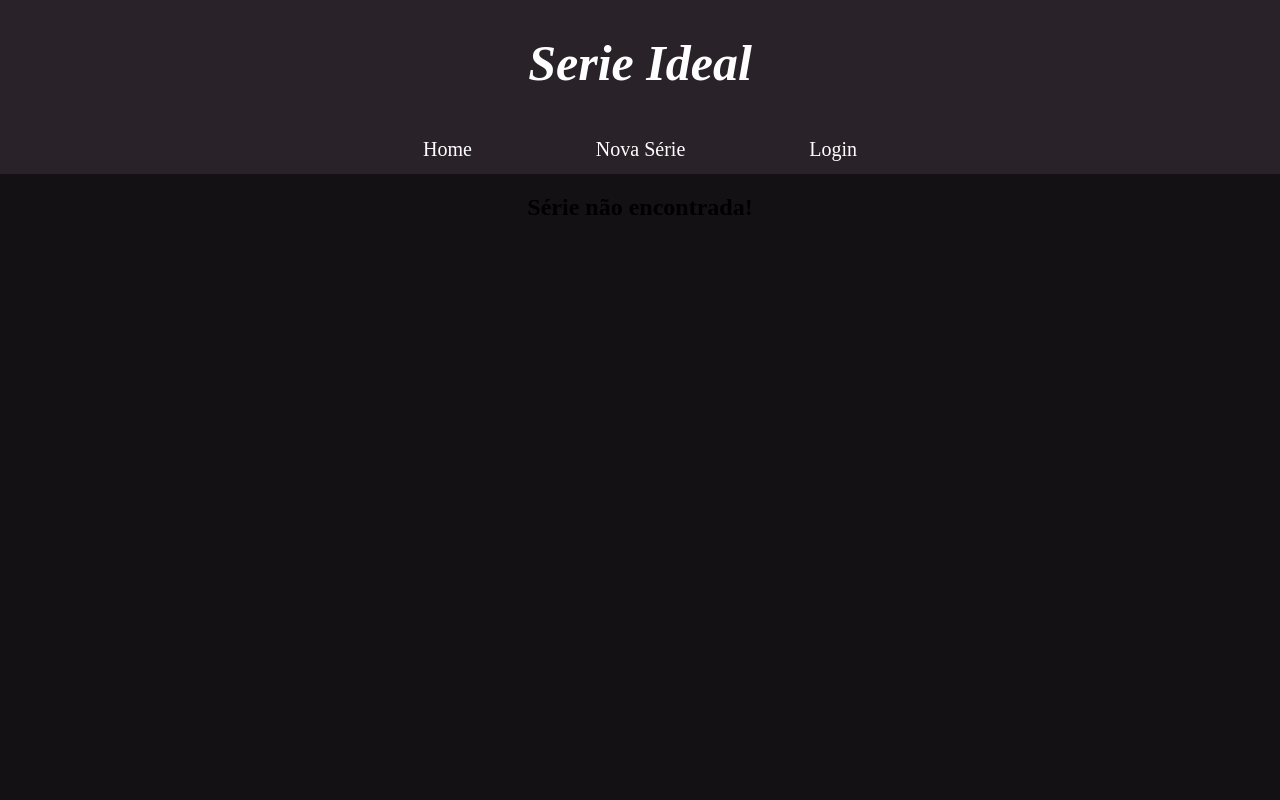
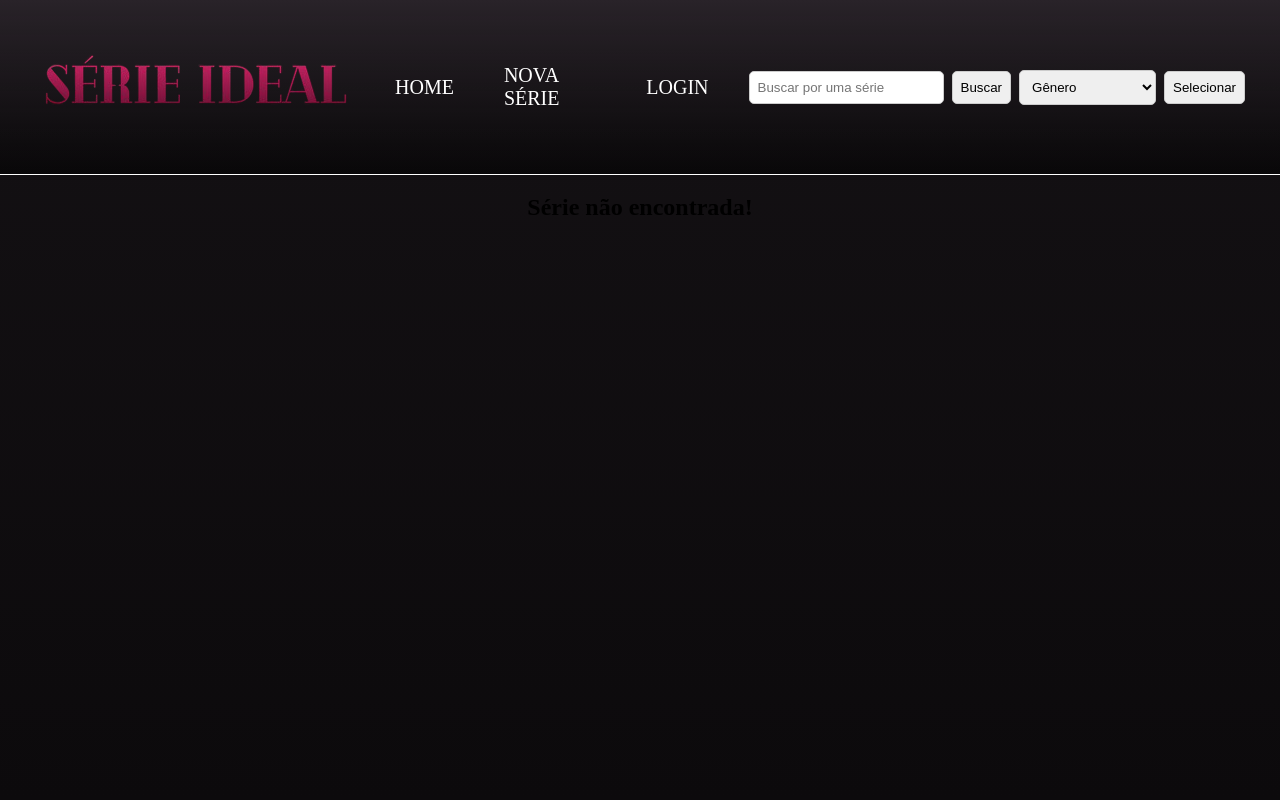
Before and after one commit to luanaSejanoski/SerieIdeal, a PHP site: page /views/detalhes.php in a window 1280 px wide. Run offline with PHP 8.4, Linux system fonts and the light colour scheme; data comes from the database, SQL or seed files in the repository; both versions use the stored data as it was after the commit.

Commit message:
corrige estrutura db e implementa conexao

```diff
--- a/config/database.php
+++ b/config/database.php
@@ -16,14 +16,7 @@ try{
     echo "Erro ao conectar o banco de dados!";
 }
 
-$sql = "SELECT * FROM series";
-$stmt = $pdo -> query($sql);
-
-$series = $stmt->fetchAll(PDO::FETCH_ASSOC);
-
-print_r($series);
-
-foreach($series as $serie){
- echo $serie["titulo"] . "<br>";
-}
-?>
+$sql = "SELECT s.*, c.nome AS genero FROM series s LEFT JOIN categorias c ON s.categoria_id = c.id";
+$stmt = $pdo->query($sql);
+$catalogo = $stmt->fetchAll(PDO::FETCH_ASSOC);
+ ?>
--- a/includes/funcoes.php
+++ b/includes/funcoes.php
@@ -64,16 +64,11 @@ function buscarPorGenero(array $series, string $busca)
 function buscarPorNome(array $series, string $busca)
 {
     $resultado = [];
-    $encontrado = false;
 
     foreach ($series as $serie) {
         if (mb_strtolower($busca) == mb_strtolower($serie["titulo"])) {
             array_push($resultado, $serie);
-            $encontrado = true;
         }
-    }
-    if (!$encontrado) {
-        echo "<p>Série não encontrada!</p>";
     }
     return $resultado;
 }
--- a/style/style.css
+++ b/style/style.css
@@ -1,20 +1,23 @@
+html{
+    height: 100%;
+}
 body{
-    background-color: rgb(20, 17, 20);
+    background: linear-gradient(to top, rgb(12, 10, 12), rgba(20, 17, 20, 1));
     margin: 0;
+    min-height: 100vh;
+    background-attachment: fixed;
 }
-header{
-    display: flex;
-    flex-direction: column;
-    align-items: center;
-    background-color: rgb(41, 35, 41);
+header {
+    background: linear-gradient(to top, rgba(0, 0, 0, 0.5), rgba(41, 35, 41, 1));
     margin: 0;
     width: 100%;
+    outline: solid white 1px;
 }
-header h1{
+/* header h1{
     color: rgb(255, 255, 255);
     font-size: 50px;
     font-style: italic;
-}
+} */
 a{
     text-decoration: none;
 }
@@ -22,22 +25,24 @@ p{
     color: white;
     font-size: 20px;
 }
-nav{
+nav {
+    display: flex;
+    align-items: center;
     text-decoration: none;
     color: white;
-    padding: 1%;
 }
-nav a{
+nav a {
     color: white;
-    margin-inline: 50px;
+    margin-inline: 15px;
     border-radius: 60px;
     padding: 10px;
     transition: 0.2s;
     font-size: 20px;
+    text-transform: uppercase;
 }
 nav a:hover{
-    color: rgb(20, 17, 20);
-    background-color: white;
+    color: white;
+    background-color: rgb(54, 46, 54);
     border-radius: 60px;
     padding: 10px;
     transition: 0.2s;
@@ -45,8 +50,30 @@ nav a:hover{
 main{
     text-align: center;
 }
+.menu img{
+    width: 350px;
+    border-radius: 60px;
+    transition: 0.2s;
+}
+.menu {
+    display: flex;
+    justify-content: space-between;
+    align-items: center;
+    padding: 10px 20px;
+    box-sizing: border-box;
+}
 .buscar{
     padding: 15px;
+}
+.buscar form {
+    display: flex;
+    gap: 8px;
+    align-items: center;
+}
+.buscar input, .buscar select, .buscar button {
+    padding: 8px;
+    border-radius: 5px;
+    border: 1px solid #ccc;
 }
 .todasAsSeries {
     color: white;
--- a/views/detalhes.php
+++ b/views/detalhes.php
@@ -2,13 +2,14 @@
 
 session_start();
 
-require_once "../includes/dados.php";
+require_once '../config/database.php';
+// require_once "../includes/dados.php";
 require_once "../includes/funcoes.php";
 
-$series = $series ?? [];
+// $series = $series ?? [];
 
-$seriesSessao = $_SESSION["series"] ?? [];
-$catalogo = array_merge($series, $seriesSessao);
+// $seriesSessao = $_SESSION["series"] ?? [];
+// $catalogo = array_merge($series, $seriesSessao);
 $tituloRecebido = $_GET["titulo"] ?? "";
 
 $serieEncontrada = null;
@@ -28,16 +29,7 @@ foreach($catalogo as $serie){
     <title>Detalhes</title>
 </head>
 <body>
-<header>
-    <a href="../views/home.php">
-    <h1>Serie Ideal</h1>
-    </a>
-    <nav>
-        <a href="../views/home.php">Home</a>
-        <a href="../views/cadastro.php">Nova Série</a>
-        <a href="../views/login.php">Login</a>
-    </nav>
-</header>
+  <?php require_once '../views/navbar.php'; ?>
 <main>
 <?php
     if($serieEncontrada != null){
--- a/views/navbar.php
+++ b/views/navbar.php
@@ -0,0 +1,31 @@
+<header>
+  <div class="menu">
+    <a href="../views/home.php">
+      <img src="../img/serieideal.png">
+    </a>
+
+    <nav>
+        <a href="../views/home.php">Home</a>
+        <a href="../views/cadastro.php">Nova Série</a>
+        <a href="../views/login.php">Login</a>
+    </nav>
+
+    <div class="buscar">
+      <form action="../views/home.php" method="get">
+        <input type="text" name="nome" id="inome" placeholder="Buscar por uma série">
+        <button>Buscar</button>
+
+        <select name="genero" id="igenero">
+          <option value="" disabled selected>Gênero</option>
+          <option value="Drama">Drama</option>
+          <option value="Comédia">Comédia</option>
+          <option value="Ação">Ação</option>
+          <option value="Terror">Terror</option>
+          <option value="Ficção Científica">Ficção Científica</option>
+          <option value="Romance">Romance</option>
+        </select>
+        <button>Selecionar</button>
+      </form>
+    </div>
+  </div>
+</header>
```
Also changed, not shown: other parts of style/style.css (+25 -0 lines), includes/cadastrar.php (+6 -6 lines), includes/protegido.php (+53 -17 lines), includes/remover.php (+14 -7 lines), sql/banco.sql (+10 -9 lines), views/cadastro.php (+1 -8 lines), views/home.php (+13 -39 lines), views/login.php (+4 -9 lines), img/serieideal.png (added).
